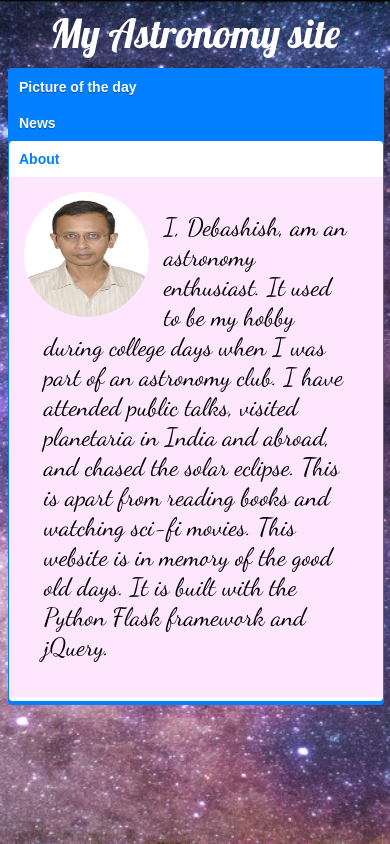
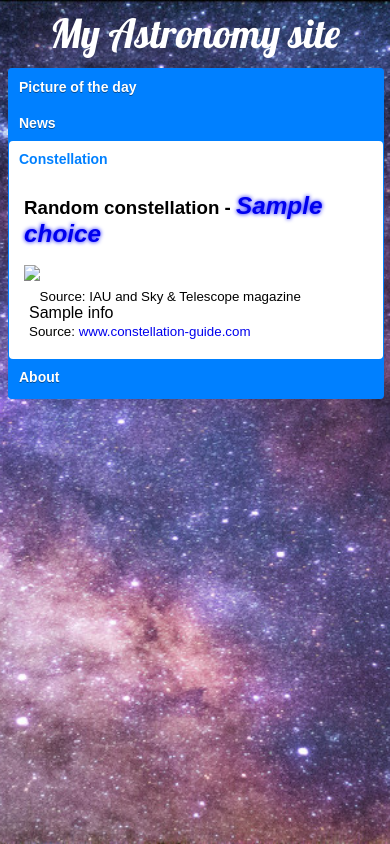
Before and after one commit to deb17/astro, a Flask app: template astro/templates/index.html in a window 390 px wide, after a click on "Constellation". Run offline with Flask 2, Linux system fonts and the light colour scheme; the template is opened without the code that fills it: most values are stand-ins (such as "Sample title", 1, 10 or a date in 2020); grey boxes marked "Sample" are stand-in pictures.

Commit message:
New feature - Constellation

```diff
--- /dev/null
+++ b/astro/data.json
@@ -0,0 +1 @@
+["Andromeda", "Antlia", "Apus", "Aquarius", "Aquila", "Ara", "Aries", "Auriga", "Bo\u00f6tes", "Caelum", "Camelopardalis", "Cancer", "Canes Venatici", "Canis Major", "Canis Minor", "Capricornus", "Carina", "Cassiopeia", "Centaurus", "Cepheus", "Cetus", "Chamaeleon", "Circinus", "Columba", "Coma Berenices", "Corona Australis", "Corona Borealis", "Corvus", "Crater", "Crux", "Cygnus", "Delphinus", "Dorado", "Draco", "Equuleus", "Eridanus", "Fornax", "Gemini", "Grus", "Hercules", "Horologium", "Hydra", "Hydrus", "Indus", "Lacerta", "Leo", "Leo Minor", "Lepus", "Libra", "Lupus", "Lynx", "Lyra", "Mensa", "Microscopium", "Monoceros", "Musca", "Norma", "Octans", "Ophiuchus", "Orion", "Pavo", "Pegasus", "Perseus", "Phoenix", "Pictor", "Pisces", "Piscis Austrinus", "Puppis", "Pyxis", "Reticulum", "Sagitta", "Sagittarius", "Scorpius", "Sculptor", "Scutum", "Serpens", "Sextans", "Taurus", "Telescopium", "Triangulum", "Triangulum Australe", "Tucana", "Ursa Major", "Ursa Minor", "Vela", "Virgo", "Volans", "Vulpecula"]
--- a/astro/static/css/main.css
+++ b/astro/static/css/main.css
@@ -13,14 +13,14 @@
   text-align: center;
   font-size: 3em;
 }
-img {
+img.tab1-image {
   /*width: 600px;*/
   width: 46vw;
   /*height: 400px;*/
   height: 65vh;
 }
 #nasa-fig img {
-  width: 65vh;
+  width: auto;
   max-width: 46vw;
   margin: 0 auto;
 }
@@ -29,10 +29,10 @@
   margin: 10px auto auto;
   height: 84vh;
 }
-#tab-1, #tab-2, #tab-3 {
+#tab-1, #tab-2, #tab-3, #tab-4 {
   height: 73vh;
 }
-#li1-a, #li2-a, #li3-a {
+#li1-a, #li2-a, #li3-a, #li4-a {
   font-size: 1em;
 }
 .my-carousel {
@@ -56,37 +56,7 @@
 .caption a {
   text-decoration: none;
 }
-@media (max-width: 900px) {
-  #responsiveTabsMain {
-    width: 85%;
-    height: 100%;
-  }
-  img {
-    width: 57vw;
-  }
-  #nasa-fig img {
-    width: 65vh;
-    max-width: 57vw;
-    margin: 0 auto;
-  }
-  #heading {
-    font-size: 2.5em;
-  }
-}
-@media (max-width: 600px) {
-
-  #responsiveTabsMain {
-    width: 100%;
-    height: 100%;
-  }
-  #tab-1, #tab-2, #tab-3 {
-    height: 100%;
-  }
-  img, #nasa-fig img {
-    width: 100%;
-    height: 100%;
-  }
-}
+/* media queries were here */
 #nasa-fig figcaption {
   margin-bottom: 4px;
   width: 100%;
@@ -107,7 +77,7 @@
 #acc-div-one {
   max-height: 24vh;
 }
-#tab-3 {
+#tab-4 {
   background-color: #ffe6ff;
 }
 #myself {
@@ -122,3 +92,90 @@
   font-size: 25px;
   margin: 20px 20px;
 }
+#tab-3 a {
+  text-decoration: none;
+}
+#tab-3 h3 {
+  margin-top: 0;
+  margin-bottom: 2vh;
+}
+#tab-3 > small:last-child {
+  float: left;
+  margin-left: 4vw;
+  margin-top: 4px;
+}
+#tab-3 > small:first-of-type {
+  display: none;
+  margin-left: 4vw;
+  margin-top: 4px;
+}
+#cons-name {
+  text-shadow: 0 0 4px blue;
+  font-size: 130%;
+  font-style: italic;
+}
+#constinfo {
+  float: right;
+  width: 30%;
+  height: 64vh;
+  padding: 0 5px;
+  overflow-y: auto;
+  box-sizing: border-box;
+}
+#constinfo p:first-child:first-letter {
+  font-size: 180%;
+}
+#constinfo p {
+  font-family: 'Courgette', cursive;
+}
+#constmap {
+  float: left;
+  width: 70%;
+  height: 64vh;
+  overflow-y: auto;
+}
+#constmap img {
+  width: 100%;
+}
+@media (max-width: 900px) {
+  #responsiveTabsMain {
+    width: 85%;
+    height: 100%;
+  }
+  img.tab1-image {
+    width: 57vw;
+  }
+  #nasa-fig img {
+    width: auto;
+    max-width: 57vw;
+    margin: 0 auto;
+  }
+  #heading {
+    font-size: 2.5em;
+  }
+}
+@media (max-width: 600px) {
+
+  #responsiveTabsMain {
+    width: 100%;
+    height: 100%;
+  }
+  #tab-1, #tab-2, #tab-3, #tab-4 {
+    height: auto;
+  }
+  img.tab1-image, #nasa-fig img {
+    width: 100%;
+    height: 100%;
+  }
+  #constmap, #constinfo {
+    width: 100%;
+    height: auto;
+    float: none;
+  }
+  #tab-3 > small:last-child {
+    display: none;
+  }
+  #tab-3 > small:first-of-type {
+    display: block;
+  }
+}
--- a/astro/templates/index.html
+++ b/astro/templates/index.html
@@ -11,8 +11,7 @@
   <link rel="stylesheet" type="text/css" href="/static/slick/slick.css"/>
   <link rel="stylesheet" type="text/css" href="/static/slick/slick-theme.css"/>
   <link href="/static/jquery-ui/jquery-ui.min.css" rel="stylesheet">
-  <link href="https://fonts.googleapis.com/css?family=Lobster" rel="stylesheet">
-  <link href="https://fonts.googleapis.com/css?family=Dancing+Script" rel="stylesheet">
+  <link href="https://fonts.googleapis.com/css?family=Lobster|Dancing+Script|Courgette" rel="stylesheet">
   <link rel="stylesheet" type="text/css" href="/static/css/main.css">
 </head>
 <body>
@@ -23,7 +22,8 @@
     <ul>
         <li id="li-one"><a href="#tab-1" id="li1-a">Picture of the day</a></li>
         <li><a href="#tab-2" id="li2-a">News</a></li>
-        <li><a href="#tab-3" id="li3-a">About</a></li>
+        <li><a href="#tab-3" id="li3-a">Constellation</a></li>
+        <li><a href="#tab-4" id="li4-a">About</a></li>
     </ul>
 
     <div id="tab-1">
@@ -35,7 +35,7 @@
               <a href="http://www.astronomy.com/photos/picture-of-day" target="_blank">Astronomy Magazine</a> - <i>{{ data[0]['picture-of-the-day'][1] }}</i>
             </figcaption>
             {% endif %}
-            <img src="{{ data[0]['picture-of-the-day'][0] }}">
+            <img src="{{ data[0]['picture-of-the-day'][0] }}" class="tab1-image">
           </figure>
         </div>
         <div>
@@ -45,7 +45,7 @@
               <a href="https://apod.nasa.gov/apod/astropix.html" target="_blank">NASA</a> - <i>{{ data[1]['picture-of-the-day'][1] }}</i>
             </figcaption>
           {% endif %}
-            <img src="{{ data[1]['picture-of-the-day'][0] }}">
+            <img src="{{ data[1]['picture-of-the-day'][0] }}" class="tab1-image">
           </figure>
         </div>
         <div>
@@ -55,7 +55,7 @@
               <a href="{{ data[2]['picture-of-the-day'][1] }}" target="_blank">space.com - <i>Image of the day</i></a>
             </figcaption>
             {% endif %}
-            <img src="{{ data[2]['picture-of-the-day'][0] }}">
+            <img src="{{ data[2]['picture-of-the-day'][0] }}" class="tab1-image">
           </figure>
         </div>
       </div>
@@ -101,6 +101,14 @@
       </div>
     </div>
     <div id="tab-3">
+      {% set cons = data[4]['choice'].lower().replace(' ', '-') + '-constellation/' %}
+      <h3>Random constellation - <a href="https://www.constellation-guide.com/{{ cons }}" target="_blank"><span id="cons-name">{{ data[4]['choice'] }}</span></a></h3>
+      <div id="constmap"><img src="{{ data[4]['map-url'] }}"></div>
+      <small>Source: IAU and Sky &amp; Telescope magazine</small>
+      <div id="constinfo">{{ data[4]['info']|safe }}<br><small>Source: <a href="https://www.constellation-guide.com" target="_blank">www.constellation-guide.com</a></small></div>
+      <small>Source: IAU and Sky &amp; Telescope magazine</small>
+    </div>
+    <div id="tab-4">
       <img src="/static/dp.jpg" id="myself">
       <div id="about">I, Debashish, am an astronomy enthusiast. It used to be my hobby during college days when I was part of an astronomy club. I have attended public talks, visited planetaria in India and abroad, and chased the solar eclipse. This is apart from reading books and watching sci-fi movies. This website is in memory of the good old days. It is built with the Python Flask framework and jQuery.</div>
     </div>
```
Also changed, not shown: astro/scrape.py (+45 -2 lines).
